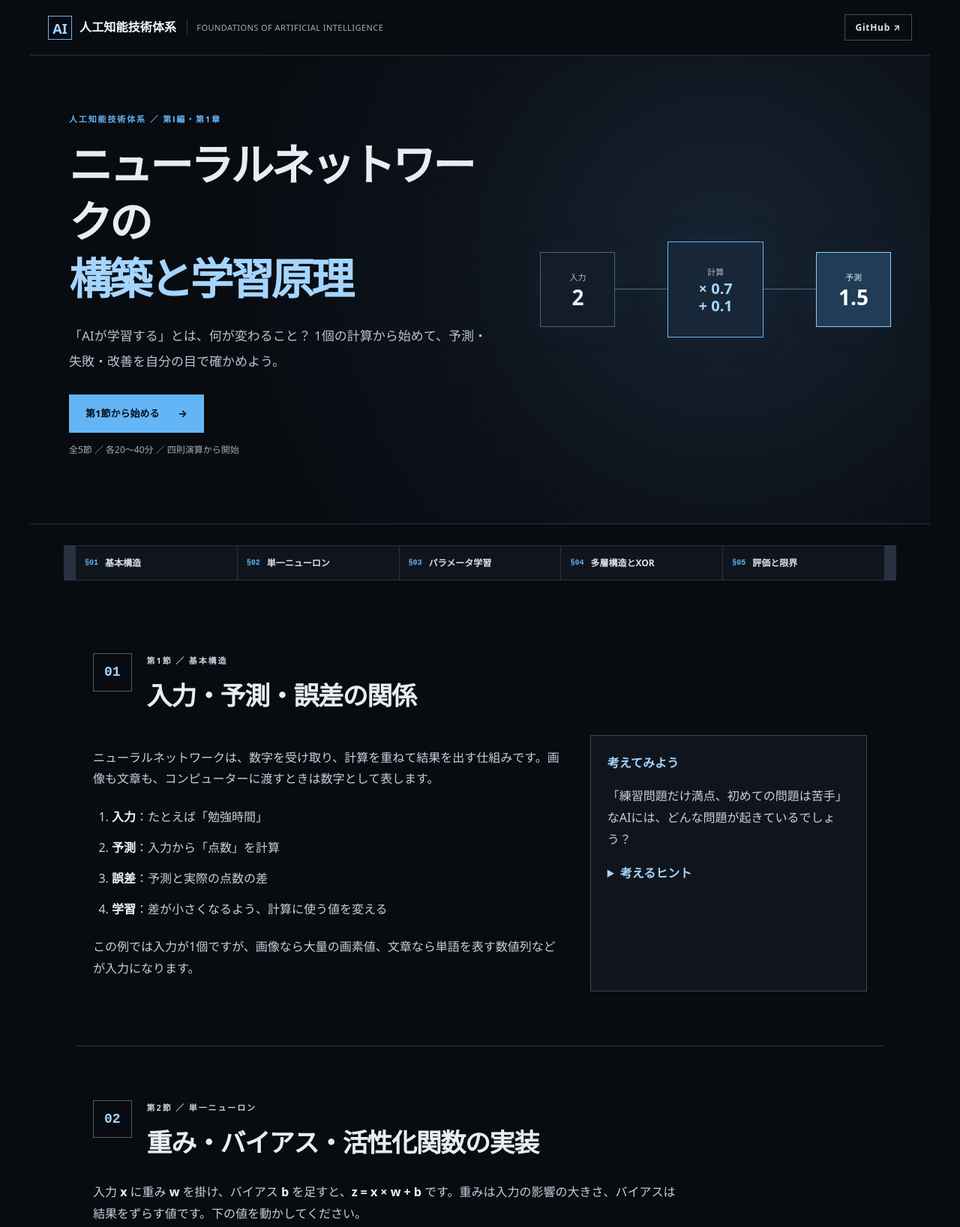
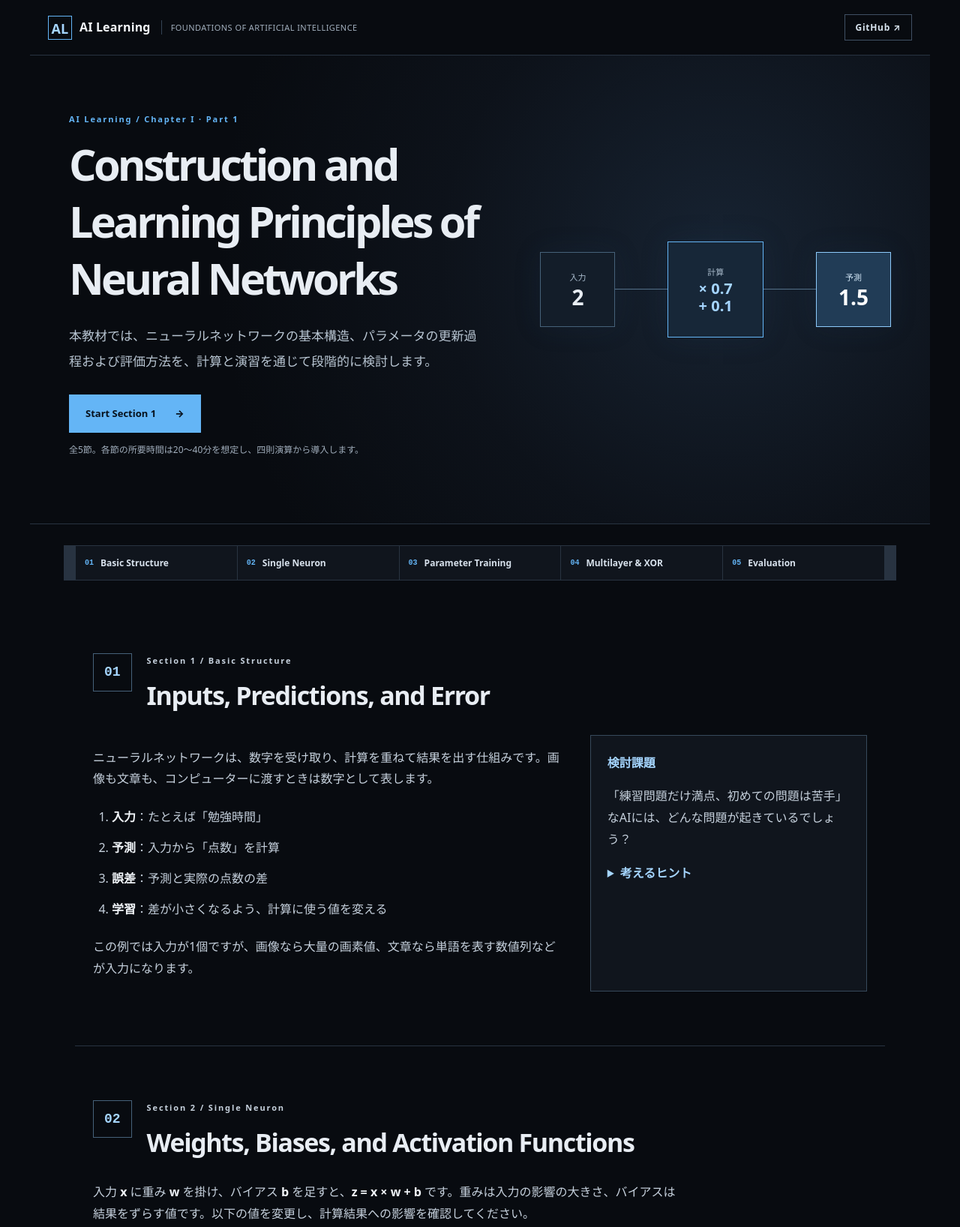
Before and after one commit to so10102020/ai-neural-network-course, a plain HTML site: page docs/index.html in a window 1280 px wide. Shown: the top 1636 px of the page at 75% size. Drawn offline with Linux system fonts and the light colour scheme.

Commit message:
Use English course titles with formal Japanese explanations

```diff
--- a/docs/index.html
+++ b/docs/index.html
@@ -4,21 +4,21 @@
   <meta charset="utf-8">
   <meta name="viewport" content="width=device-width, initial-scale=1">
   <meta name="description" content="中高生から始められるニューラルネットワークの無料日本語教材。重みを動かし、学習を観察しよう。">
-  <title>第Ⅰ編 第1章｜ニューラルネットワークの構築と学習原理｜人工知能技術体系</title>
+  <title>Chapter I · Part 1 | Construction and Learning Principles of Neural Networks | AI Learning</title>
   <link rel="stylesheet" href="style.css?v=2">
 </head>
 <body>
   <a class="skip" href="#main">本文へ移動</a>
-  <header class="site-header"><a class="wordmark" href="#top"><span class="mark">AI</span> 人工知能技術体系 <small>FOUNDATIONS OF ARTIFICIAL INTELLIGENCE</small></a><a class="github" href="https://github.com/so10102020/ai-neural-network-course">GitHub ↗</a></header>
+  <header class="site-header"><a class="wordmark" href="#top"><span class="mark">AL</span> AI Learning <small>FOUNDATIONS OF ARTIFICIAL INTELLIGENCE</small></a><a class="github" href="https://github.com/so10102020/ai-neural-network-course">GitHub ↗</a></header>
   <main id="main">
-    <section class="hero" id="top"><div class="hero-text"><p class="eyebrow">人工知能技術体系 ／ 第Ⅰ編・第1章</p><h1>ニューラルネットワークの<br><em>構築と学習原理</em></h1><p class="lead">「AIが学習する」とは、何が変わること？ 1個の計算から始めて、予測・失敗・改善を自分の目で確かめよう。</p><a class="button" href="#chapter1">第1節から始める <span>→</span></a><p class="hero-note">全5節 ／ 各20〜40分 ／ 四則演算から開始</p></div><div class="hero-visual" aria-label="入力が重みを通って予測に変わる模式図"><div class="signal"><span>入力</span><b>2</b></div><div class="connector"></div><div class="signal core"><span>計算</span><b>× 0.7<br>+ 0.1</b></div><div class="connector"></div><div class="signal output"><span>予測</span><b>1.5</b></div></div></section>
-    <nav class="chapters" aria-label="章一覧"><a href="#chapter1"><small>§01</small>基本構造</a><a href="#chapter2"><small>§02</small>単一ニューロン</a><a href="#chapter3"><small>§03</small>パラメータ学習</a><a href="#chapter4"><small>§04</small>多層構造とXOR</a><a href="#chapter5"><small>§05</small>評価と限界</a></nav>
-    <section class="lesson" id="chapter1"><div class="lesson-head"><span class="number">01</span><div><p class="eyebrow">第1節 ／ 基本構造</p><h2>入力・予測・誤差の関係</h2></div></div><div class="lesson-grid"><div><p>ニューラルネットワークは、数字を受け取り、計算を重ねて結果を出す仕組みです。画像も文章も、コンピューターに渡すときは数字として表します。</p><ol class="steps"><li><b>入力</b>：たとえば「勉強時間」</li><li><b>予測</b>：入力から「点数」を計算</li><li><b>誤差</b>：予測と実際の点数の差</li><li><b>学習</b>：差が小さくなるよう、計算に使う値を変える</li></ol><p>この例では入力が1個ですが、画像なら大量の画素値、文章なら単語を表す数値列などが入力になります。</p></div><aside class="thought"><b>考えてみよう</b><p>「練習問題だけ満点、初めての問題は苦手」なAIには、どんな問題が起きているでしょう？</p><details><summary>考えるヒント</summary><p>練習問題を覚えたことと、初めての問題にも使える規則を学んだことは違います。第5節で確かめます。</p></details></aside></div></section>
-    <section class="lesson" id="chapter2"><div class="lesson-head"><span class="number">02</span><div><p class="eyebrow">第2節 ／ 単一ニューロン</p><h2>重み・バイアス・活性化関数の実装</h2></div></div><p>入力 <b>x</b> に重み <b>w</b> を掛け、バイアス <b>b</b> を足すと、<b>z = x × w + b</b> です。重みは入力の影響の大きさ、バイアスは結果をずらす値です。下の値を動かしてください。</p><div class="lab"><div class="controls"><label>入力 x <output id="x-value">2.0</output><input id="x" type="range" min="-5" max="5" step="0.1" value="2"></label><label>重み w <output id="w-value">0.7</output><input id="w" type="range" min="-2" max="2" step="0.1" value="0.7"></label><label>バイアス b <output id="b-value">0.1</output><input id="b" type="range" min="-3" max="3" step="0.1" value="0.1"></label></div><div class="result" aria-live="polite"><small>計算結果</small><strong id="formula">2.0 × 0.7 + 0.1 = 1.5</strong><div class="meter"><span id="meter"></span></div><p id="activation">ReLU を通した出力：1.5</p></div></div><p><b>ReLU（レル）</b> は、0より小さい値を0にし、0以上ならそのまま通す活性化関数です。式は <b>max(0, z)</b>。複雑な関係を表す助けになります。</p><div class="task"><b>やってみよう</b><p>出力を0にする設定を2通り探しましょう。入力・重み・バイアスをどう変えましたか？</p></div></section>
-    <section class="lesson" id="chapter3"><div class="lesson-head"><span class="number">03</span><div><p class="eyebrow">第3節 ／ パラメータ学習</p><h2>損失関数と勾配降下法</h2></div></div><p>目標を <b>y = 2x + 1</b> とします。モデルは最初、違う重みとバイアスを持っています。学習では「予測と正解の差」を表す損失を小さくするよう値を更新します。</p><div class="lab training"><div><button class="button" id="train-step" type="button">1回学習する →</button><button class="quiet-button" id="train-ten" type="button">10回進める</button><button class="quiet-button" id="train-reset" type="button">最初に戻す</button><p class="mono" id="train-params">重み w = 0.00 / バイアス b = 0.00</p><p id="train-loss">平均二乗誤差（MSE） = 0.000</p><p class="caption">点は x = −2, −1, 0, 1, 2 の5件。1回ごとに5件すべてを使います。</p></div><div><svg id="train-chart" viewBox="0 0 320 230" role="img" aria-label="正解と予測の線を比べるグラフ"></svg><div class="legend"><span class="target">● 正解</span><span class="prediction">━ 予測</span></div></div></div><p><b>MSE</b> は各予測の「差の2乗」の平均です。学習率は1回で値をどれくらい動かすかを決めます。この実験では学習率0.05の勾配降下法を使います。</p><div class="task"><b>考えてみよう</b><p>10回進めたとき、重み・バイアス・MSEはどう変化しましたか？「学習は答えを保存すること」という説明は正確でしょうか？</p></div></section>
-    <section class="lesson" id="chapter4"><div class="lesson-head"><span class="number">04</span><div><p class="eyebrow">第4節 ／ 多層構造</p><h2>隠れ層の構築とXOR問題</h2></div></div><p>1個のニューロンは、入力を1本の直線で分けるような判定が得意です。しかし、次の XOR（どちらか一方だけ1なら1）は、1本の直線では分けられません。</p><div class="table-wrap"><table><thead><tr><th>入力 A</th><th>入力 B</th><th>正解</th></tr></thead><tbody><tr><td>0</td><td>0</td><td>0</td></tr><tr><td>0</td><td>1</td><td>1</td></tr><tr><td>1</td><td>0</td><td>1</td></tr><tr><td>1</td><td>1</td><td>0</td></tr></tbody></table></div><p>入力と出力の間に<b>隠れ層</b>を置くと、途中で複数の特徴を作れます。たとえば「AかBの少なくとも一方が1」と「AとBが両方1」を組み合わせれば XOR を表せます。実際に学習させるコードは <a href="https://github.com/so10102020/ai-neural-network-course/blob/main/exercises/03_xor.py">Python演習 03</a> にあります。</p><div class="task"><b>考えてみよう</b><p>入力が (1, 1) のとき、なぜ出力は0でしょう？ 2つの途中の特徴を使って説明してみましょう。</p></div></section>
-    <section class="lesson" id="chapter5"><div class="lesson-head"><span class="number">05</span><div><p class="eyebrow">第5節 ／ モデル評価</p><h2>汎化性能の検証と適用上の限界</h2></div></div><div class="lesson-grid"><div><p>学習に使ったデータだけで成績を出すと、実力を見誤ることがあります。<b>訓練用データ</b>で値を調整し、<b>テスト用データ</b>で初めての入力に通用するか確かめます。</p><p>誤答を1件ずつ見て、入力の偏り、正解ラベルの誤り、現実と違う条件がないか調べます。データが偏れば、モデルの判断も偏り得ます。</p><p>例：明るい場所の写真だけで学習した姿勢推定モデルは、暗い場所でうまく動かないかもしれません。「正解率90%」だけでなく、<b>どんなデータで測った90%か</b>を残しましょう。</p></div><aside class="thought"><b>最終ミッション</b><p>身近な予測問題を1つ考え、①入力 ②正解 ③訓練用とテスト用の分け方 ④失敗しそうな条件を書いてみましょう。</p></aside></div><div class="finish"><h3>次はコードで作ってみよう。</h3><p>ブラウザの実験を終えたら、Pythonの3つのファイルで計算を再現できます。</p><a class="button" href="https://github.com/so10102020/ai-neural-network-course#python-演習">Python演習を見る →</a></div></section>
-  </main><footer><p>人工知能技術体系 · 第Ⅰ編 第1章</p><p><a href="https://github.com/so10102020/ai-neural-network-course">教材のソースを見る</a> · <a href="https://github.com/so10102020/ai-neural-network-course/issues">誤りを報告する</a></p></footer>
+    <section class="hero" id="top"><div class="hero-text"><p class="eyebrow">AI Learning / Chapter I · Part 1</p><h1>Construction and Learning Principles of Neural Networks</h1><p class="lead">本教材では、ニューラルネットワークの基本構造、パラメータの更新過程および評価方法を、計算と演習を通じて段階的に検討します。</p><a class="button" href="#chapter1">Start Section 1 <span>→</span></a><p class="hero-note">全5節。各節の所要時間は20〜40分を想定し、四則演算から導入します。</p></div><div class="hero-visual" aria-label="入力が重みを通って予測に変わる模式図"><div class="signal"><span>入力</span><b>2</b></div><div class="connector"></div><div class="signal core"><span>計算</span><b>× 0.7<br>+ 0.1</b></div><div class="connector"></div><div class="signal output"><span>予測</span><b>1.5</b></div></div></section>
+    <nav class="chapters" aria-label="Table of Contents"><a href="#chapter1"><small>01</small>Basic Structure</a><a href="#chapter2"><small>02</small>Single Neuron</a><a href="#chapter3"><small>03</small>Parameter Training</a><a href="#chapter4"><small>04</small>Multilayer & XOR</a><a href="#chapter5"><small>05</small>Evaluation</a></nav>
+    <section class="lesson" id="chapter1"><div class="lesson-head"><span class="number">01</span><div><p class="eyebrow">Section 1 / Basic Structure</p><h2>Inputs, Predictions, and Error</h2></div></div><div class="lesson-grid"><div><p>ニューラルネットワークは、数字を受け取り、計算を重ねて結果を出す仕組みです。画像も文章も、コンピューターに渡すときは数字として表します。</p><ol class="steps"><li><b>入力</b>：たとえば「勉強時間」</li><li><b>予測</b>：入力から「点数」を計算</li><li><b>誤差</b>：予測と実際の点数の差</li><li><b>学習</b>：差が小さくなるよう、計算に使う値を変える</li></ol><p>この例では入力が1個ですが、画像なら大量の画素値、文章なら単語を表す数値列などが入力になります。</p></div><aside class="thought"><b>検討課題</b><p>「練習問題だけ満点、初めての問題は苦手」なAIには、どんな問題が起きているでしょう？</p><details><summary>考えるヒント</summary><p>練習問題を覚えたことと、初めての問題にも使える規則を学んだことは違います。第5節で確かめます。</p></details></aside></div></section>
+    <section class="lesson" id="chapter2"><div class="lesson-head"><span class="number">02</span><div><p class="eyebrow">Section 2 / Single Neuron</p><h2>Weights, Biases, and Activation Functions</h2></div></div><p>入力 <b>x</b> に重み <b>w</b> を掛け、バイアス <b>b</b> を足すと、<b>z = x × w + b</b> です。重みは入力の影響の大きさ、バイアスは結果をずらす値です。以下の値を変更し、計算結果への影響を確認してください。</p><div class="lab"><div class="controls"><label>入力 x <output id="x-value">2.0</output><input id="x" type="range" min="-5" max="5" step="0.1" value="2"></label><label>重み w <output id="w-value">0.7</output><input id="w" type="range" min="-2" max="2" step="0.1" value="0.7"></label><label>バイアス b <output id="b-value">0.1</output><input id="b" type="range" min="-3" max="3" step="0.1" value="0.1"></label></div><div class="result" aria-live="polite"><small>計算結果</small><strong id="formula">2.0 × 0.7 + 0.1 = 1.5</strong><div class="meter"><span id="meter"></span></div><p id="activation">ReLU を通した出力：1.5</p></div></div><p><b>ReLU（レル）</b> は、0より小さい値を0にし、0以上ならそのまま通す活性化関数です。式は <b>max(0, z)</b>。複雑な関係を表す助けになります。</p><div class="task"><b>演習課題</b><p>出力を0にする設定を2通り探しましょう。入力・重み・バイアスをどう変えましたか？</p></div></section>
+    <section class="lesson" id="chapter3"><div class="lesson-head"><span class="number">03</span><div><p class="eyebrow">Section 3 / Parameter Training</p><h2>Loss Functions and Gradient Descent</h2></div></div><p>目標を <b>y = 2x + 1</b> とします。モデルの初期パラメータは目標となる関係を表していません。学習では「予測と正解の差」を表す損失を小さくするよう値を更新します。</p><div class="lab training"><div><button class="button" id="train-step" type="button">1回学習する →</button><button class="quiet-button" id="train-ten" type="button">10回進める</button><button class="quiet-button" id="train-reset" type="button">最初に戻す</button><p class="mono" id="train-params">重み w = 0.00 / バイアス b = 0.00</p><p id="train-loss">平均二乗誤差（MSE） = 0.000</p><p class="caption">点は x = −2, −1, 0, 1, 2 の5件。1回ごとに5件すべてを使います。</p></div><div><svg id="train-chart" viewBox="0 0 320 230" role="img" aria-label="正解と予測の線を比べるグラフ"></svg><div class="legend"><span class="target">● 正解</span><span class="prediction">━ 予測</span></div></div></div><p><b>MSE</b> は各予測の「差の2乗」の平均です。学習率は1回で値をどれくらい動かすかを決めます。この実験では学習率0.05の勾配降下法を使います。</p><div class="task"><b>検討課題</b><p>10回進めたとき、重み・バイアス・MSEはどう変化しましたか？「学習は答えを保存すること」という説明は正確でしょうか？</p></div></section>
+    <section class="lesson" id="chapter4"><div class="lesson-head"><span class="number">04</span><div><p class="eyebrow">Section 4 / Multilayer Structure</p><h2>Hidden Layers and the XOR Problem</h2></div></div><p>単一ニューロンによる二値判定の境界は直線で表されます。しかし、次の XOR（どちらか一方だけ1なら1）は、1本の直線では分けられません。</p><div class="table-wrap"><table><thead><tr><th>入力 A</th><th>入力 B</th><th>正解</th></tr></thead><tbody><tr><td>0</td><td>0</td><td>0</td></tr><tr><td>0</td><td>1</td><td>1</td></tr><tr><td>1</td><td>0</td><td>1</td></tr><tr><td>1</td><td>1</td><td>0</td></tr></tbody></table></div><p>入力と出力の間に<b>隠れ層</b>を置くと、途中で複数の特徴を作れます。たとえば「AかBの少なくとも一方が1」と「AとBが両方1」を組み合わせれば XOR を表せます。実際に学習させるコードは <a href="https://github.com/so10102020/ai-neural-network-course/blob/main/exercises/03_xor.py">Python演習 03</a> にあります。</p><div class="task"><b>検討課題</b><p>入力が (1, 1) のとき、なぜ出力は0でしょう？ 2つの途中の特徴を使って説明してみましょう。</p></div></section>
+    <section class="lesson" id="chapter5"><div class="lesson-head"><span class="number">05</span><div><p class="eyebrow">Section 5 / Model Evaluation</p><h2>Generalization and Model Evaluation</h2></div></div><div class="lesson-grid"><div><p>学習に使ったデータだけで成績を出すと、実力を見誤ることがあります。<b>訓練用データ</b>で値を調整し、<b>テスト用データ</b>で初めての入力に通用するか確かめます。</p><p>誤答を1件ずつ見て、入力の偏り、正解ラベルの誤り、現実と違う条件がないか調べます。データが偏れば、モデルの判断も偏り得ます。</p><p>例：明るい場所の写真だけで学習した姿勢推定モデルは、暗い場所でうまく動かないかもしれません。「正解率90%」だけでなく、<b>どんなデータで測った90%か</b>を残しましょう。</p></div><aside class="thought"><b>総合演習</b><p>身近な予測問題を1つ考え、①入力 ②正解 ③訓練用とテスト用の分け方 ④失敗しそうな条件を書いてみましょう。</p></aside></div><div class="finish"><h3>Pythonによる実装演習</h3><p>ブラウザの実験を終えたら、Pythonの3つのファイルで計算を再現できます。</p><a class="button" href="https://github.com/so10102020/ai-neural-network-course#python-演習">Python演習を見る →</a></div></section>
+  </main><footer><p>AI Learning · Chapter I · Part 1</p><p><a href="https://github.com/so10102020/ai-neural-network-course">教材のソースを見る</a> · <a href="https://github.com/so10102020/ai-neural-network-course/issues">誤りを報告する</a></p></footer>
   <script src="app.js" defer></script>
 </body>
 </html>
```
Also changed, not shown: 1 other file.
